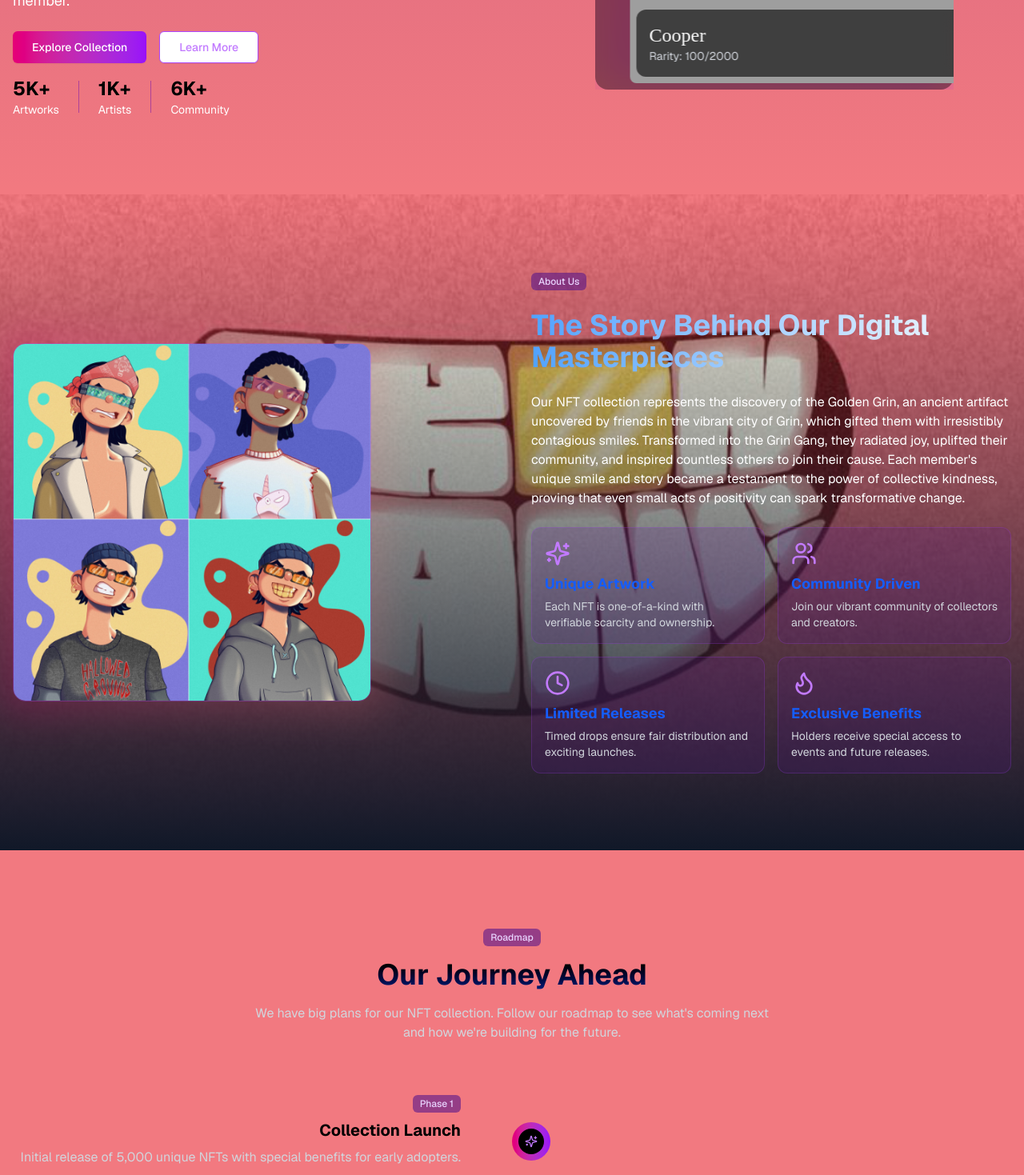
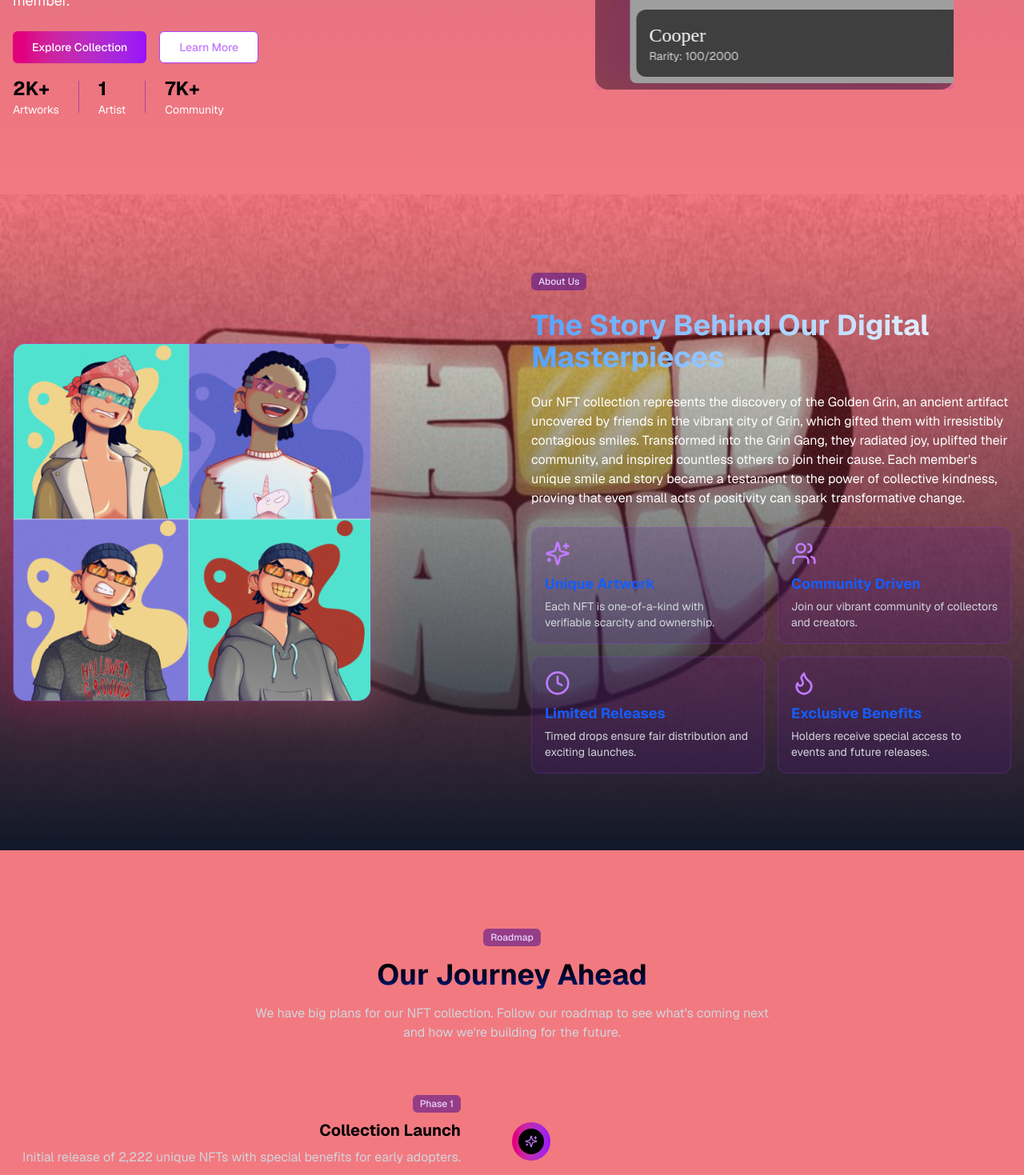
Before and after one commit to Stargnite/Gringang, a Next.js app: page / in a window 1280 px wide. Shown: the part 500-1969 px from the top of the page at 80% size. Built offline with nearby package versions, Linux system fonts and the light colour scheme; grey boxes are pictures that could not be loaded; a web font is replaced by a local one.

Commit message:
updated community stats and mint date

```diff
--- a/src/app/components/Hero.tsx
+++ b/src/app/components/Hero.tsx
@@ -96,17 +96,17 @@ const Hero = () => {
               </div>
               <div className="flex items-center gap-6 pt-4">
                 <div className="flex flex-col">
-                  <span className="text-2xl font-bold">5K+</span>
+                  <span className="text-2xl font-bold">2K+</span>
                   <span className="text-sm text-white">Artworks</span>
                 </div>
                 <div className="h-10 w-px bg-purple-800/50" />
                 <div className="flex flex-col">
-                  <span className="text-2xl font-bold">1K+</span>
-                  <span className="text-sm text-white">Artists</span>
+                  <span className="text-2xl font-bold">1</span>
+                  <span className="text-sm text-white">Artist</span>
                 </div>
                 <div className="h-10 w-px bg-purple-800/50" />
                 <div className="flex flex-col">
-                  <span className="text-2xl font-bold">6K+</span>
+                  <span className="text-2xl font-bold">7K+</span>
                   <span className="text-sm text-white">Community</span>
                 </div>
               </div>
--- a/src/app/components/Roadmap.tsx
+++ b/src/app/components/Roadmap.tsx
@@ -25,8 +25,8 @@ const Roadmap = () => {
             <RoadmapItem
               phase="Phase 1"
               title="Collection Launch"
-              description="Initial release of 5,000 unique NFTs with special benefits for early adopters."
-              date="Q2 2025"
+              description="Initial release of 2,222 unique NFTs with special benefits for early adopters."
+              date="March 20, 2025"
               isLeft={true}
             />
           </Animation>
```
